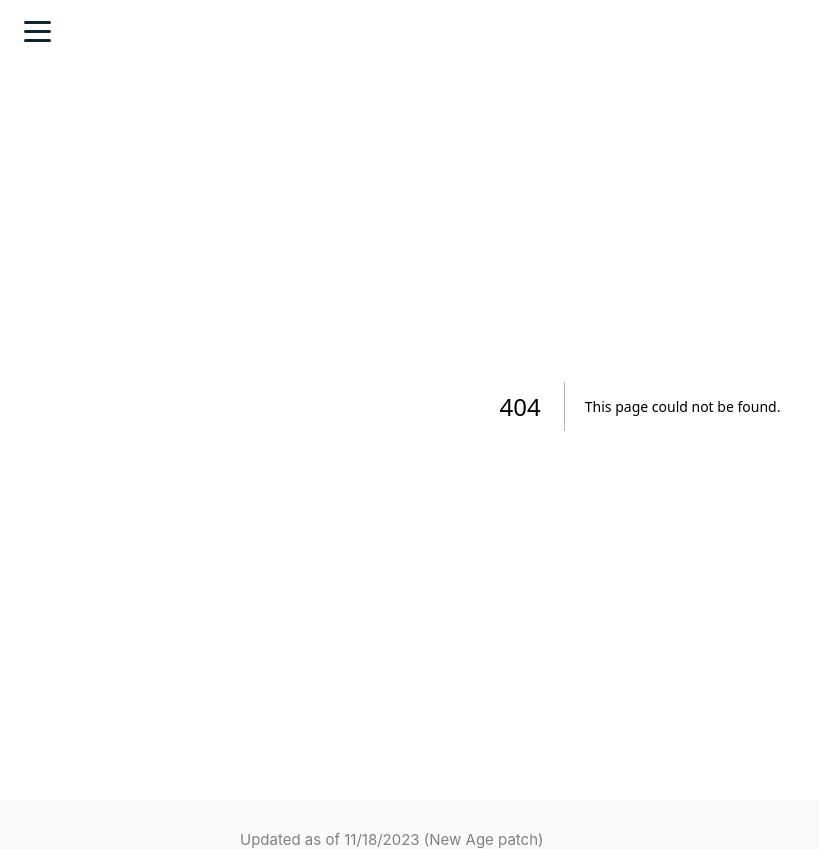
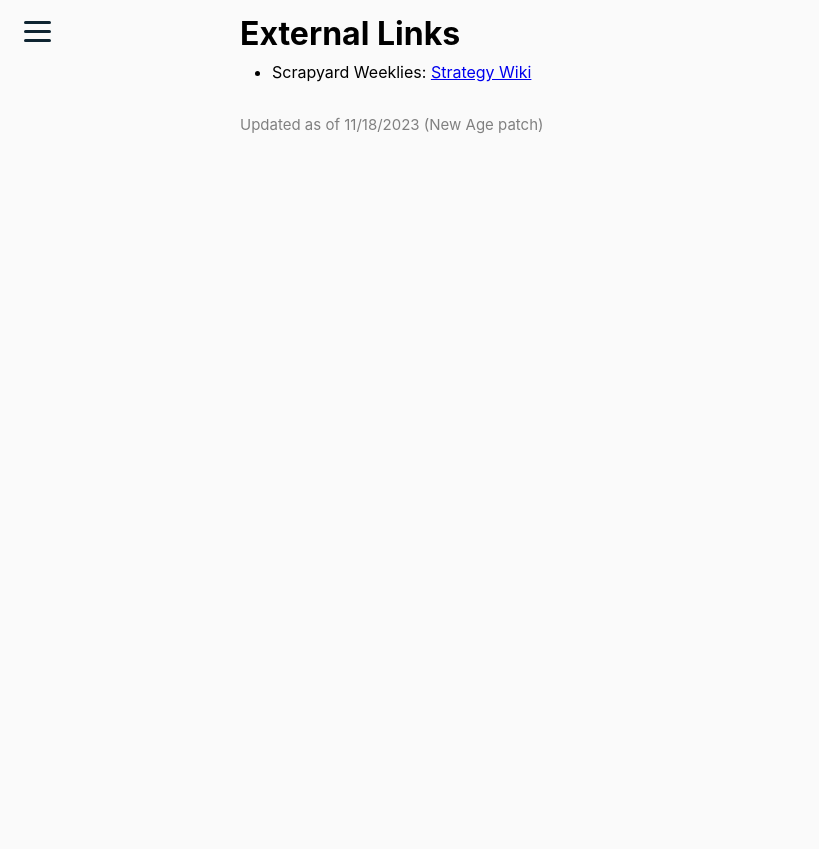
Before and after one commit to eryuelle/eryuelle.github.io, a Next.js app: page /links in a window 1280 px wide. Before the commit this address had no page. Shown: the whole page, without its empty margins (0-819 px from the left). After the commit the page ends 816 px from the top, so only its background shows below. Built offline with nearby package versions, Linux system fonts and the light colour scheme.

Commit message:
Add Links page

```diff
--- a/pages/_app.tsx
+++ b/pages/_app.tsx
@@ -36,6 +36,7 @@ export default function App({ Component, pageProps }: AppProps) {
             <li><a className="menu-item" href="/training">Training</a></li>
             <li><a className="menu-item" href="/gear">Gear Progression</a></li>
             <li><a className="menu-item" href="/checklists">Checklists</a></li>
+            <li><a className="menu-item" href="/links">External Links</a></li>
           </div>
         </div>
 
--- /dev/null
+++ b/pages/links.tsx
@@ -0,0 +1,10 @@
+export default function Index() {
+  return (
+    <>
+      <h1>External Links</h1>
+      <ul>
+        <li>Scrapyard Weeklies: <a href="https://strategywiki.org/wiki/MapleStory/Towns/Scrapyard">Strategy Wiki</a></li>
+      </ul>
+    </>
+  )
+}
```
Also changed, not shown: 8 other files (tests, documents, lock files or other folders).
